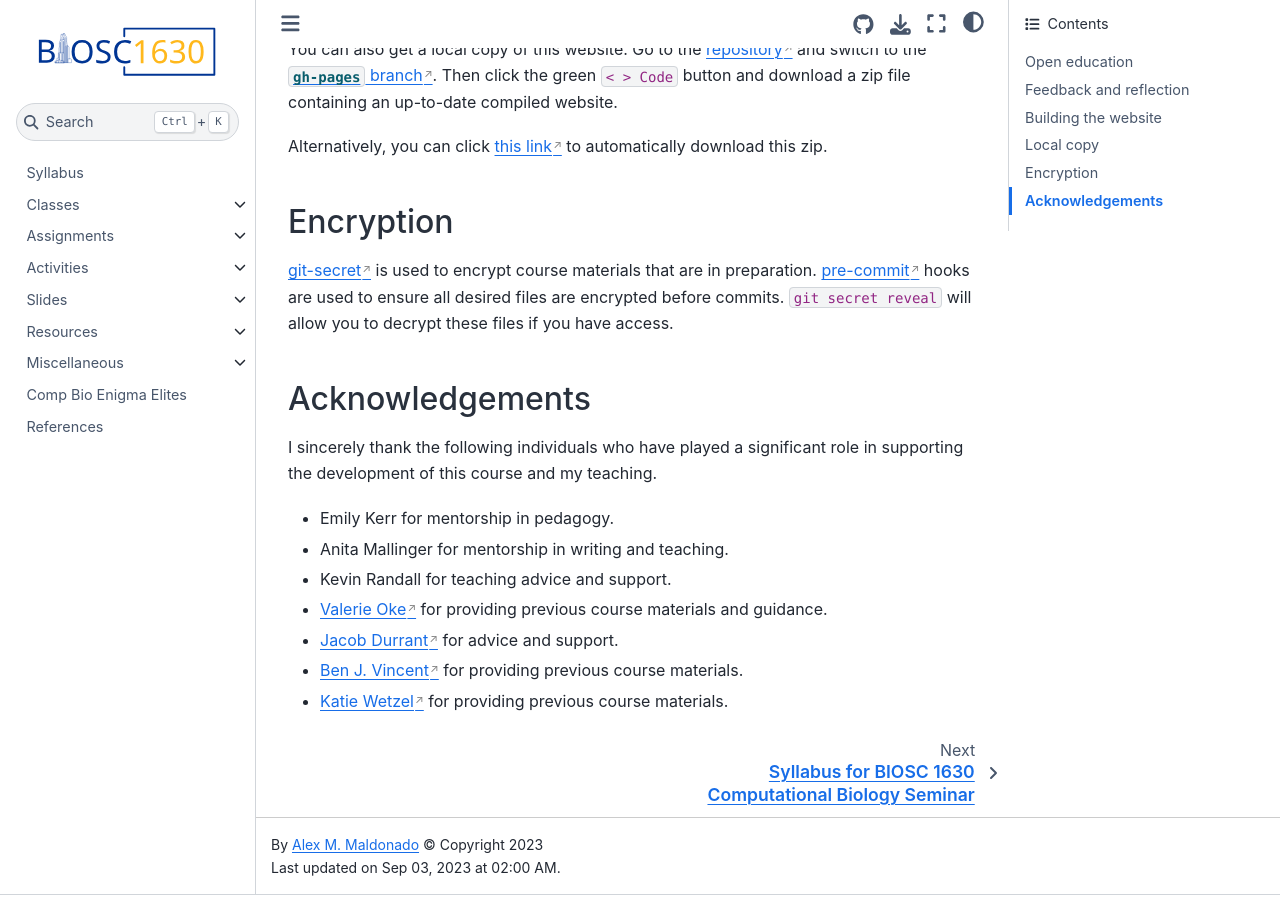
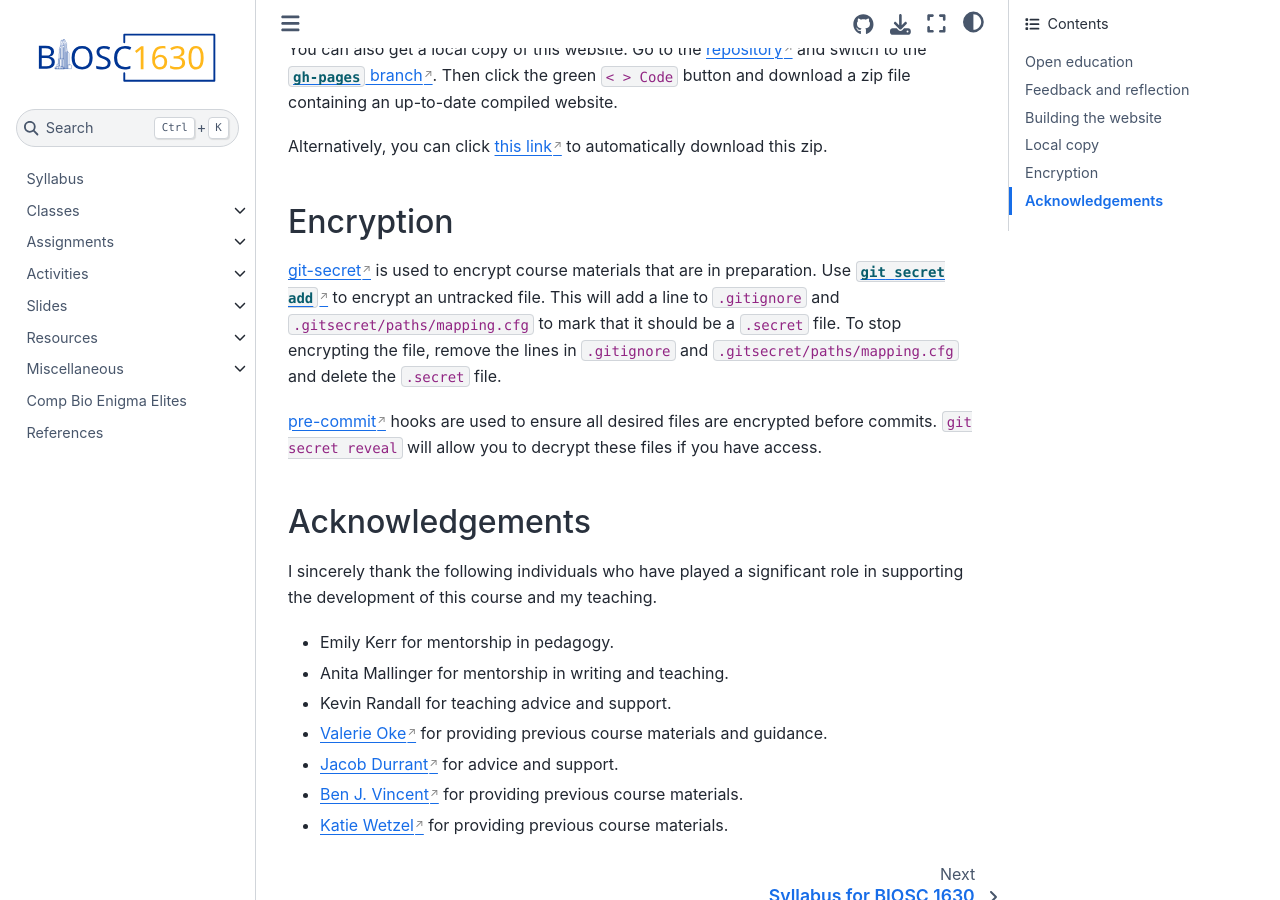
Before and after one commit to oasci/pitt-biosc1630-2023f, a Jupyter Book: the page built from book/index.md, in a window 1280 px wide and 900 px high, scrolled down 1469 px. Built offline with Jupyter Book 1.0.4 settings and Sphinx 7.4.7 and the Sphinx Book theme 1.1.4, drawn with Linux system fonts in a browser that asks for light colours; pages that are not in the unit, such as notebooks, are missing from menus.

Commit message:
Add some more info on git secret

```diff
--- a/book/index.md
+++ b/book/index.md
@@ -74,6 +74,10 @@ Alternatively, you can click [this link](https://github.com/aalexmmaldonado/bios
 ## Encryption
 
 [git-secret](https://github.com/sobolevn/git-secret) is used to encrypt course materials that are in preparation.
+Use [`git secret add`](https://sobolevn.me/git-secret/git-secret-add) to encrypt an untracked file.
+This will add a line to `.gitignore` and `.gitsecret/paths/mapping.cfg` to mark that it should be a `.secret` file.
+To stop encrypting the file, remove the lines in `.gitignore` and `.gitsecret/paths/mapping.cfg` and delete the `.secret` file.
+
 [pre-commit](https://pre-commit.com/) hooks are used to ensure all desired files are encrypted before commits.
 `git secret reveal` will allow you to decrypt these files if you have access.
 
```
Also changed, not shown: README.md (+4 -0 lines).
